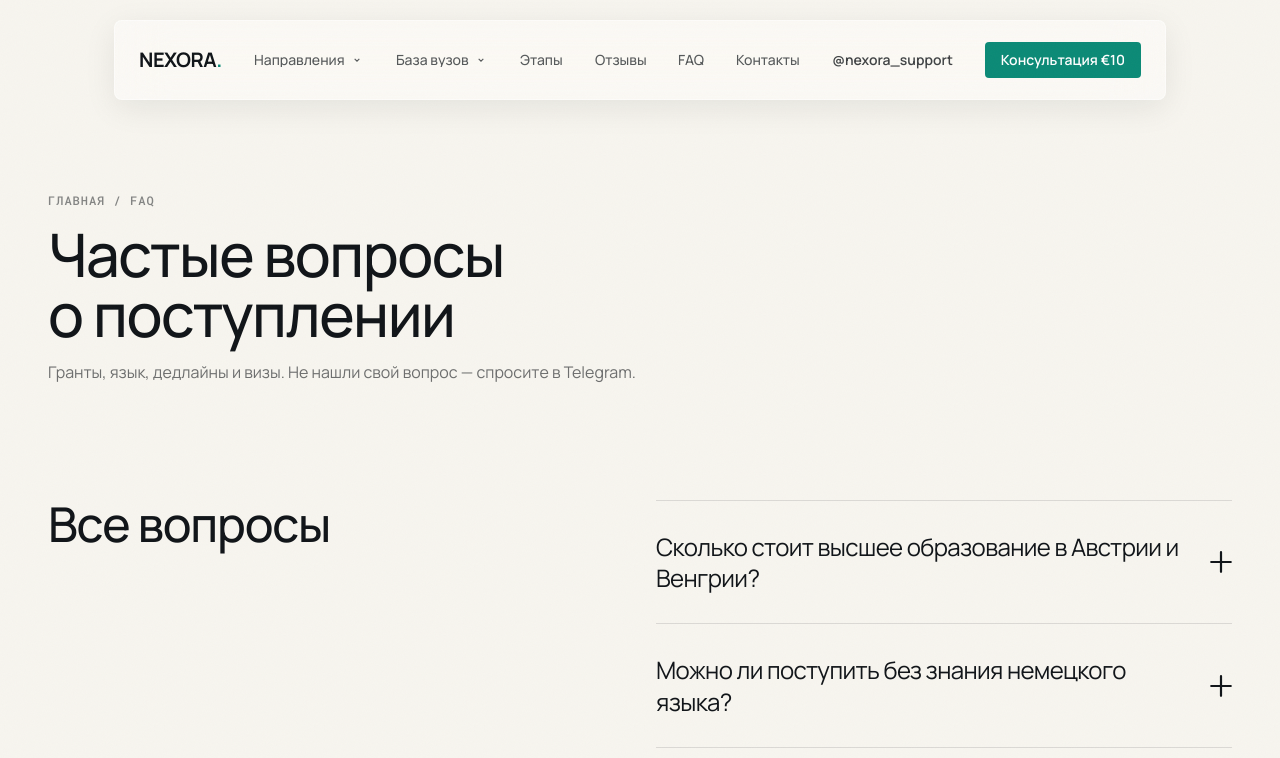
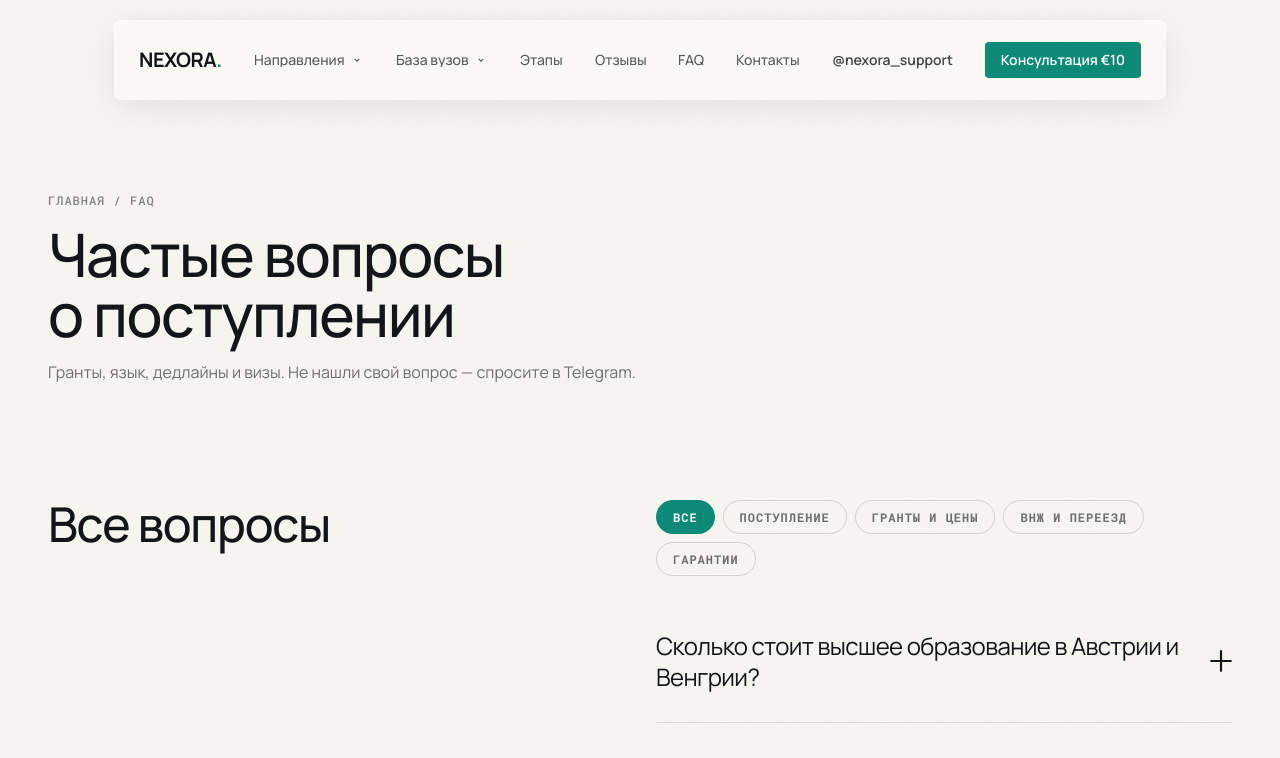
Before and after one commit to McQueeeeeen/nexora, a Next.js app: page /faq in a window 1280 px wide. Shown: the top 758 px of the page. Built offline with nearby package versions, Linux system fonts and the light colour scheme.

Commit message:
faq categories tabs, 10 questions

```diff
--- a/app/data.ts
+++ b/app/data.ts
@@ -198,13 +198,19 @@ export const quotes = [
   { text: "“Помогли выбрать программу в WU Vienna, подготовить портфолио и успешно пройти конкурс BBE. Зачисление с первой попытки!”", author: "Дарья Ким", role: "Студентка WU Vienna (Вена)" },
 ];
 
-export const faqs = [
-  { q: "Сколько стоит высшее образование в Австрии и Венгрии?", a: "В государственных вузах Австрии обучение для граждан не-ЕС стоит ~€1 450 в год (~€726 за семестр). В Венгрии по стипендии Stipendium Hungaricum обучение 100% бесплатное, а на коммерческой основе — от €2 500 до €5 000 в год." },
-  { q: "Можно ли поступить без знания немецкого языка?", a: "Да! В Австрии действует подготовительное отделение (Vorstudienlehrgang / VWU), где можно учить немецкий язык с нуля при университете. Также доступно множество программ бакалавриата и магистратуры на английском языке." },
-  { q: "Что покрывает грант Stipendium Hungaricum в Венгрии?", a: "Грант покрывает 100% стоимости обучения, предоставляет бесплатное проживание в студенческом общежитии (или компенсацию аренды), ежемесячную стипендию и медицинскую страховку на весь период учебы." },
-  { q: "Когда нужно начинать подготовку к поступлению?", a: "Рекомендуем начинать за 6–9 месяцев до дедлайна. Для гранта в Венгрии приём документов закрывается в январе, а для Австрии основной летний прием идет в июле–октябре." },
-  { q: "Помогаете ли вы с получением студенческого ВНЖ?", a: "Да. Мы сопровождаем весь процесс оформления студенческого ВНЖ (Aufenthaltsbewilligung): проверяем справки из банка, бронируем общежитие и готовим к подаче в посольство." },
-  { q: "Какие гарантии зачисления вы предоставляете?", a: "В договоре фиксируется подбор программ разного уровня селективности, включая гарантированные варианты. 98.4% наших студентов успешно получают зачисление." },
+export const faqCats = ["Все", "Поступление", "Гранты и цены", "ВНЖ и переезд", "Гарантии"] as const;
+
+export const faqs: { q: string; a: string; cat: string }[] = [
+  { cat: "Гранты и цены", q: "Сколько стоит высшее образование в Австрии и Венгрии?", a: "В государственных вузах Австрии обучение для граждан не-ЕС стоит ~€1\u00A0450 в год (~€726 за семестр). В Венгрии по стипендии Stipendium Hungaricum обучение 100% бесплатное, а на коммерческой основе — от €2 500 до €5 000 в год." },
+  { cat: "Поступление", q: "Можно ли поступить без знания немецкого языка?", a: "Да! В Австрии действует подготовительное отделение (Vorstudienlehrgang / VWU), где можно учить немецкий язык с нуля при университете. Также доступно множество программ бакалавриата и магистратуры на английском языке." },
+  { cat: "Гранты и цены", q: "Что покрывает грант Stipendium Hungaricum в Венгрии?", a: "Грант покрывает 100% стоимости обучения, предоставляет бесплатное проживание в студенческом общежитии (или компенсацию аренды), ежемесячную стипендию и медицинскую страховку на весь период учебы." },
+  { cat: "Поступление", q: "Когда нужно начинать подготовку к поступлению?", a: "Рекомендуем начинать за 6–9 месяцев до дедлайна. Для гранта в Венгрии приём документов закрывается в январе, а для Австрии основной летний прием идет в июле–октябре." },
+  { cat: "ВНЖ и переезд", q: "Помогаете ли вы с получением студенческого ВНЖ?", a: "Да. Мы сопровождаем весь процесс оформления студенческого ВНЖ (Aufenthaltsbewilligung): проверяем справки из банка, бронируем общежитие и готовим к подаче в посольство." },
+  { cat: "Гарантии", q: "Какие гарантии зачисления вы предоставляете?", a: "В договоре фиксируется подбор программ разного уровня селективности, включая гарантированные варианты. 98.4% наших студентов успешно получают зачисление." },
+  { cat: "Поступление", q: "Берёте ли после 9 классов или колледжа?", a: "В Австрию нужен аттестат за 11 классов (разницу закрывает VWU), в Венгрии есть программы после колледжа. Пришлите документы — скажем точно по вашему профилю на консультации за €10." },
+  { cat: "Поступление", q: "Что входит в сопровождение под ключ?", a: "Аудит, шортлист вузов, переводы и апостили, нострификация, мотивационные письма, подача заявок, общежитие и студенческий ВНЖ. Вы только приходите на консультацию и собираете чемодан." },
+  { cat: "ВНЖ и переезд", q: "Где будет жить студент?", a: "Бронируем общежитие до подачи на ВНЖ: в Вене от ~€400, в Будапеште (особенно по гранту) — бесплатно. Помогаем и с арендой, если общежитие не подойдёт." },
+  { cat: "Гарантии", q: "Что будет, если не зачислят?", a: "Шортлист всегда включает гарантированные варианты, поэтому без места не остаются. Если топ-программа отказала — разбираем причину и подаём на следующий поток бесплатно." },
 ];
 
 // По одному вузу на строку — так проще читать и править, чем массивы-массивы.
--- a/app/faq/page.tsx
+++ b/app/faq/page.tsx
@@ -30,7 +30,7 @@ export default function FaqPage() {
           </p>
         </Reveal>
       </section>
-      <Faq title="Все вопросы" />
+      <Faq title="Все вопросы" cats />
       <Contact />
       <MobileBar />
     </main>
--- a/app/page.tsx
+++ b/app/page.tsx
@@ -11,6 +11,7 @@ import Reviews from "../components/Reviews";
 import Faq from "../components/Faq";
 import Contact from "../components/Contact";
 import MobileBar from "../components/MobileBar";
+import { faqs } from "./data";
 
 // Главная — витрина + агентство, как у эталона. Каталог вузов живёт на страницах стран.
 export default function Page() {
@@ -26,7 +27,7 @@ export default function Page() {
       <Steps />
       <Stats />
       <Reviews />
-      <Faq />
+      <Faq items={faqs.slice(0, 6)} more="/faq" />
       <Contact />
       <MobileBar />
     </main>
--- a/components/Faq.tsx
+++ b/components/Faq.tsx
@@ -1,19 +1,42 @@
 "use client";
 import { useState } from "react";
-import { faqs } from "../app/data";
+import { faqs, faqCats } from "../app/data";
 import { wrap, Reveal } from "./ui";
 
-// FAQ — hairline-строки тёмного варианта эталона. На страницах стран — локальные вопросы.
-export default function Faq({ items = faqs, title = "Часто задаваемые вопросы" }: {
-  items?: { q: string; a: string }[]; title?: string;
+interface FaqItem { q: string; a: string; cat?: string }
+
+// FAQ — hairline-строки. На странице /faq — табы категорий как у эталона,
+// на главной — первые 6 + ссылка на все вопросы.
+export default function Faq({ items = faqs, title = "Часто задаваемые вопросы", cats = false, more = "" }: {
+  items?: FaqItem[]; title?: string; cats?: boolean; more?: string;
 }) {
   const [open, setOpen] = useState<number | null>(null);
+  const [cat, setCat] = useState<string>("Все");
+  const list = cats && cat !== "Все" ? items.filter((f) => f.cat === cat) : items;
+  const pick = (c: string) => { setCat(c); setOpen(null); };
+
   return (
     <section id="faq" className="py-[60px] lg:py-[100px]">
       <Reveal className={`${wrap} flex flex-col gap-12 lg:flex-row lg:gap-32`}>
         <h2 className="max-w-[480px] text-3xl font-medium tracking-tight lg:flex-1 lg:text-5xl">{title}</h2>
         <div className="faq-list w-full lg:flex-1">
-          {items.map((f, i) => (
+          {cats && (
+            <div className="mb-6 flex flex-wrap gap-2">
+              {faqCats.filter((c) => c === "Все" || items.some((f) => f.cat === c)).map((c) => (
+                <button
+                  key={c}
+                  onClick={() => pick(c)}
+                  className={`rounded-full border px-4 py-2 font-mono text-xs font-bold uppercase tracking-[1px] transition ${cat === c
+                    ? "border-transparent text-white"
+                    : "border-[#101418]/15 text-[#101418]/60 hover:border-[#101418]/30 hover:text-[#101418]"}`}
+                  style={cat === c ? { background: "var(--brand)" } : undefined}
+                >
+                  {c}
+                </button>
+              ))}
+            </div>
+          )}
+          {list.map((f, i) => (
             <div key={f.q} className="faq-item">
               <button onClick={() => setOpen(open === i ? null : i)} aria-expanded={open === i} className="flex w-full items-center justify-between gap-4 py-6 text-left lg:py-[30px]">
                 <span className="text-[18px] font-normal leading-[1.3] tracking-[-0.4px] lg:text-[24px] lg:tracking-[-0.6px]">{f.q}</span>
@@ -30,6 +53,11 @@ export default function Faq({ items = faqs, title = "Часто задаваем
               </div>
             </div>
           ))}
+          {more !== "" && (
+            <a href={more} className="hover-underline mt-6 inline-block w-fit text-base font-medium transition hover:text-[var(--brand)]">
+              Смотреть все вопросы
+            </a>
+          )}
         </div>
       </Reveal>
     </section>
```
Also changed, not shown: 1 other file (tests, documents, lock files or other folders).
